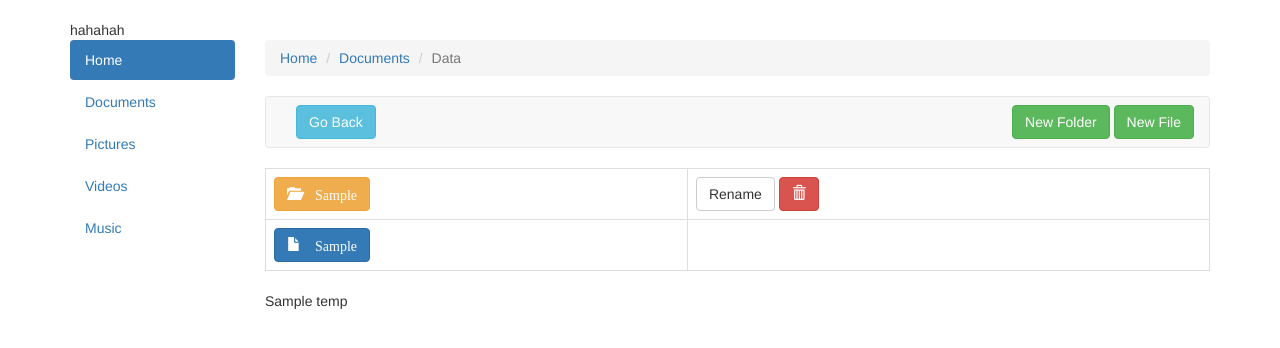
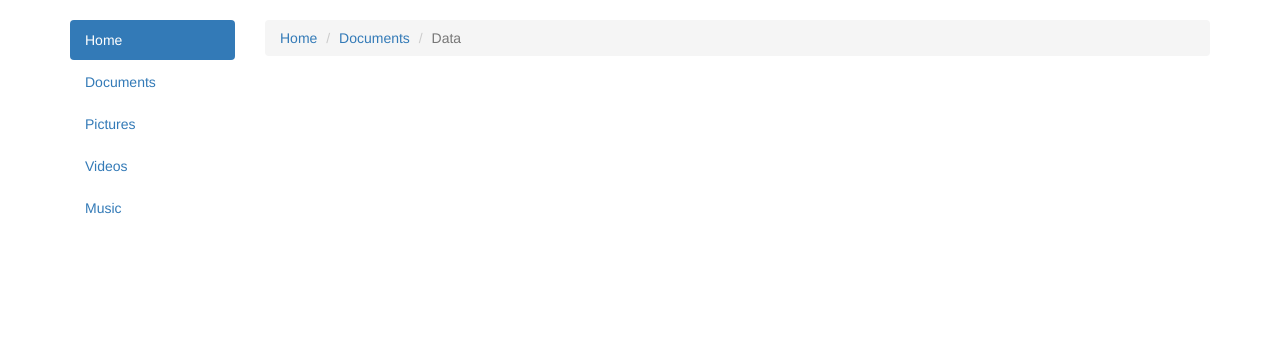
Before and after one commit to adityav-verma/webFile, a Django app: template templates/home.html in a window 1280 px wide. Shown: the part 66-414 px from the top of the page. Run offline with Django 3.2, Linux system fonts and the light colour scheme; the template is opened without the code that fills it: most values are stand-ins (such as "Sample title", 1, 10 or a date in 2020); some libraries are stand-ins or nearby versions.

Commit message:
first page ajax load + back button ajax + folder traversal ajax

```diff
--- a/mainApp/urls.py
+++ b/mainApp/urls.py
@@ -22,7 +22,7 @@ urlpatterns = [
 	url(r'^createFolder/$', views.createFolder, name="createFolder"),
     url(r'^deleteFolder/(?P<folderName>[0-9a-zA-z\\/]+)/$', views.deleteFolder, name="deleteFolder"),
     url(r'^goBack/(?P<parentPath>[0-9a-zA-z\\/]+)/$', views.goBack, name="goBack"),
+    url(r'^showDirAjax/$', views.showDirAjax, name="showDirAjax"),
     url(r'^showDirAjax/(?P<path>[0-9a-zA-z\\/]+)/$', views.showDirAjax, name="showDirAjax"),
-	url(r'^(?P<path>[0-9a-zA-Z\\/ ]+)/$', views.showDir, name="showDir"),
 
 ]
--- a/mainApp/views.py
+++ b/mainApp/views.py
@@ -47,6 +47,7 @@ def showDir(request, path=""):
 # just renders the fileManager div, useful for div reload after ajax calls
 @login_required
 def showDirAjax(request, path=""):
+	print "haan main yaha hu"
 	x = os.path.join(os.path.join(os.path.join(settings.BASE_DIR, 'static'), 'home'), request.user.username)
 
 	#create the full path and scan the entire directory
--- a/static/js/myScript.js
+++ b/static/js/myScript.js
@@ -1,14 +1,16 @@
+
+
 // Jquery functions
 $(document).ready(function(){
-
-	$("#newFolderID").hover(function() {
-		$("#newFolderFormID").toggle();
+	$('#showFilesButton').click(function(){
+		$("#fileManagerDiv").load("/home/showDirAjax"+"");
 	});
-
 });
 
 
+
 function goBack(parentPath){
+	if(parentPath != '')
 	$("#fileManagerDiv").load("/home/goBack/"+parentPath)
 }
 
--- a/templates/base.html
+++ b/templates/base.html
@@ -6,15 +6,17 @@
 <meta name="viewport" content="width=device-width, initial-scale=1">
 <head>
 	<title>{% block title %}WebFile{%endblock%}</title>
+	<script src="https://ajax.googleapis.com/ajax/libs/jquery/1.12.0/jquery.min.js"></script>
 	<script type="text/javascript" src="{% static 'js/myScript.js' %}"></script>
 	<link rel="stylesheet" href="http://maxcdn.bootstrapcdn.com/bootstrap/3.3.6/css/bootstrap.min.css">
-  <script src="https://ajax.googleapis.com/ajax/libs/jquery/1.12.0/jquery.min.js"></script>
+
   <script src="http://maxcdn.bootstrapcdn.com/bootstrap/3.3.6/js/bootstrap.min.js"></script>
 
 
 <script type="text/javascript">
 	{% block customScript %}
 	{% endblock %}
+
 </script>
 
 
@@ -40,6 +42,7 @@
 
       <!-- checking if user is not logged in then show the buttons -->
       {% if user.is_authenticated %}
+			<li><a><button class="btn btn-success" id="showFilesButton"><span class="glyphicon glyphicon-inbox"></span> Show Files</button></a></li>
         <li><a href="{% url 'homeFolder' %}?next=/"><button class="btn btn-primary"><span class="glyphicon glyphicon-user"></span> {{user.username}}</button></a></li>
         <li><a href="{% url 'auth_logout' %}?next=/"><button class="btn btn-danger"><span class="glyphicon glyphicon-off"></span> Log Out</button></a></li>
        {% else %}
--- a/templates/home.html
+++ b/templates/home.html
@@ -2,10 +2,6 @@
 
 
 {% block filfol %}
-
-<div id="testDiv" class="">
-hahahah
-</div>
 
 <!-- for file explorer layout -->
 <div class="row">
@@ -38,82 +34,9 @@ hahahah
 
 <!-- ROW FOR BREADCRUMBS ENDS -->
 <div id="fileManagerDiv">
-	<!-- TOOLBAR STARTS HERE -->
-
-	<nav class="navbar navbar-default">
-			  <div class="container-fluid">
-			    <div class="navbar-header">
-			      <button type="button" class="navbar-toggle" data-toggle="collapse" data-target="#toolBar">
-			        <span class="icon-bar"></span>
-			        <span class="icon-bar"></span>
-			        <span class="icon-bar"></span>
-			      </button>
-			    </div>
-			    <div class="collapse navbar-collapse" id="toolBar">
-			      <ul class="nav navbar-nav navbar-left">
-	            <li><button class="btn btn-info navbar-btn" onclick="goBack('{{parentPath}}')">Go Back</button></li>
-			      </ul>
-			      <ul class="nav navbar-nav navbar-right">
-
-			      <li>
-			      	<!-- New Folder/File Trigger -->
-			      		<button class="btn navbar-btn btn-success" data-toggle="modal" data-target="#newFolderModal">New Folder</button>
-			      		<button class="btn navbar-btn btn-success" data-toggle="modal" data-target="#newFileModal">New File</button>
-
-			      	</li>
-			      </ul>
-			    </div>
-			  </div>
-			</nav>
-
-	<!-- TOOLBAR ENDS HERE -->
-
-
-	<!--  file manager div-->
-	<table class="table table-bordered table-hover table-responsive">
-
-	  {% for x in d %}
-
-	  <tr>
-	  <td>
-	    <button class="btn btn-default btn-warning" onclick="showDirAjax('{{x}}')">	<span class="glyphicon glyphicon-folder-open"> {{x}}	</span>	</button>
-	  </td>
-	  <td>
-
-	  <!-- Rename Button -->
-	  <button class="btn btn-default" data-toggle="modal" data-target="#renameModal">Rename</button>
-	  <button class="btn btn-danger" onclick="deleteFolder('{{x}}')"><span class="glyphicon glyphicon-trash"></span></button>
-
-	  </td>
-	  </tr>
-
-	  {% endfor %}
-	  {% for x in f %}
-
-	  <tr>
-	  <td>
-
-	    <button class="btn btn-default btn-primary"><span class="glyphicon glyphicon-file"> {{x}}	</span></button>
-
-	  </td>
-	  </tr>
-
-	  {% endfor %}
-
-	</table>
-
-<div>
-
-</div>
-
 
 </div>
 <!-- end of file explorer layout -->
-
-{% for x in temp %}
-
-	<p>{{x}}</p>
-{% endfor %}
 
 
 
--- a/templates/showFileManager.html
+++ b/templates/showFileManager.html
@@ -11,7 +11,7 @@
 		    </div>
 		    <div class="collapse navbar-collapse" id="toolBar">
 		      <ul class="nav navbar-nav navbar-left">
-            <li><button class="btn btn-info navbar-btn" onclick="goBack('{{parentPath}}')">Go Back</button></li>
+            <li><button class="btn btn-info navbar-btn" onclick="goBack('{{parentPath}}')"><span class="glyphicon glyphicon-arrow-up"></span> Go Back</button></li>
 		      </ul>
 		      <ul class="nav navbar-nav navbar-right">
 
```
Also changed, not shown: db.sqlite3, 2 other files.
